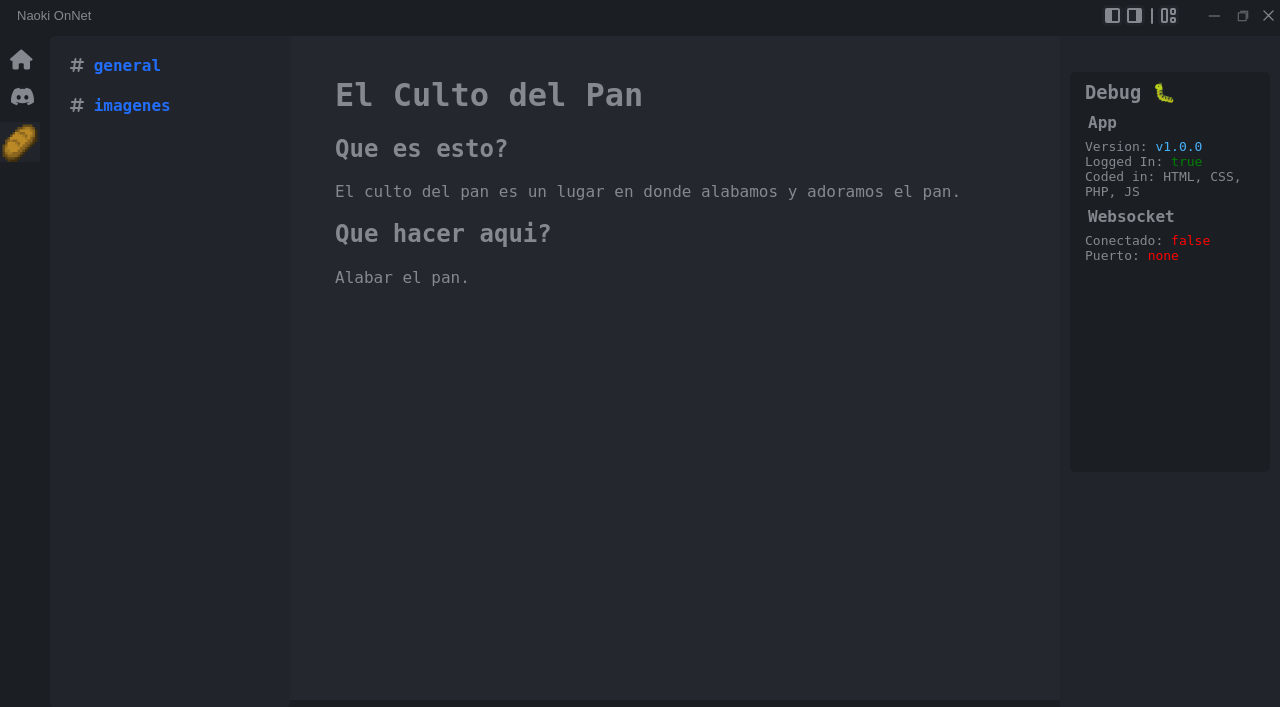
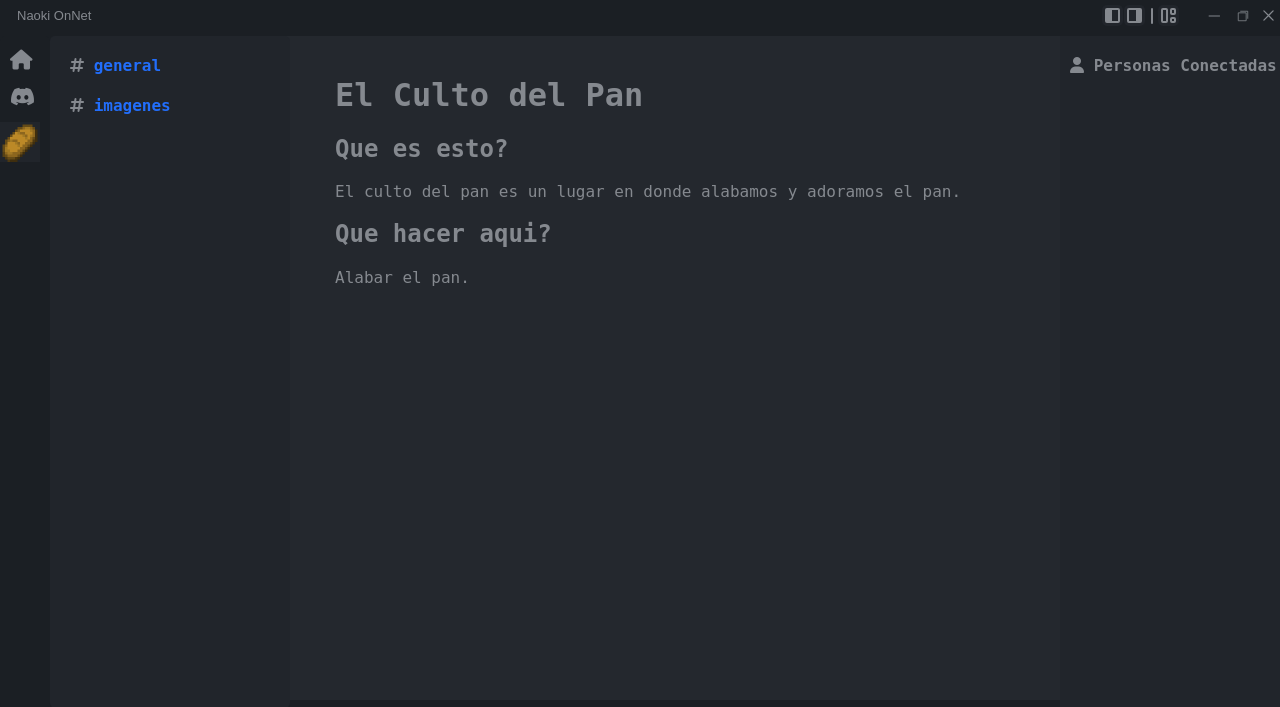
Before and after one commit to Naoki-Solutions/Discogram-Legacy, a PHP site: page /culto_del_pan.php in a window 1280 px wide; the page is wider, and only the part inside the window is pictured. Shown: the top 707 px of that part. Run offline with PHP 8.4, Linux system fonts and the light colour scheme; some libraries are stand-ins or nearby versions.

Commit message:
Changed UI (culto_del_pan.php)

```diff
--- a/culto_del_pan.php
+++ b/culto_del_pan.php
@@ -36,16 +36,7 @@
 
 <div class="debug">
 
-<div class="debug2">
-    <h3 style="padding-left:5px;margin:10px;">Debug 🐛</h3>
-    <h4 style="padding-left:10px;margin:8px;">App</h4>
-    <p style="margin:0;padding-left:15px;font-size:13px;">Version: <span style="color:#47B0F9">v1.0.0</span></p>
-    <p style="margin:0;padding-left:15px;font-size:13px;">Logged In: <span style="color:green">true</span></p>
-    <p style="margin:0;padding-left:15px;font-size:13px;">Coded in: HTML, CSS, PHP, JS</p>
-    <h4 style="padding-left:10px;margin:8px;">Websocket</h4>
-    <p style="margin:0;padding-left:15px;font-size:13px;">Conectado: <span style="color:red">false</span></p>
-    <p style="margin:0;padding-left:15px;font-size:13px;">Puerto: <span style="color:red">none</span></p>
-</div>
+<h4 style="padding-left:10px;"><i class="fa-solid fa-user"></i> Personas Conectadas</h4>
 
 </div>
 
```
